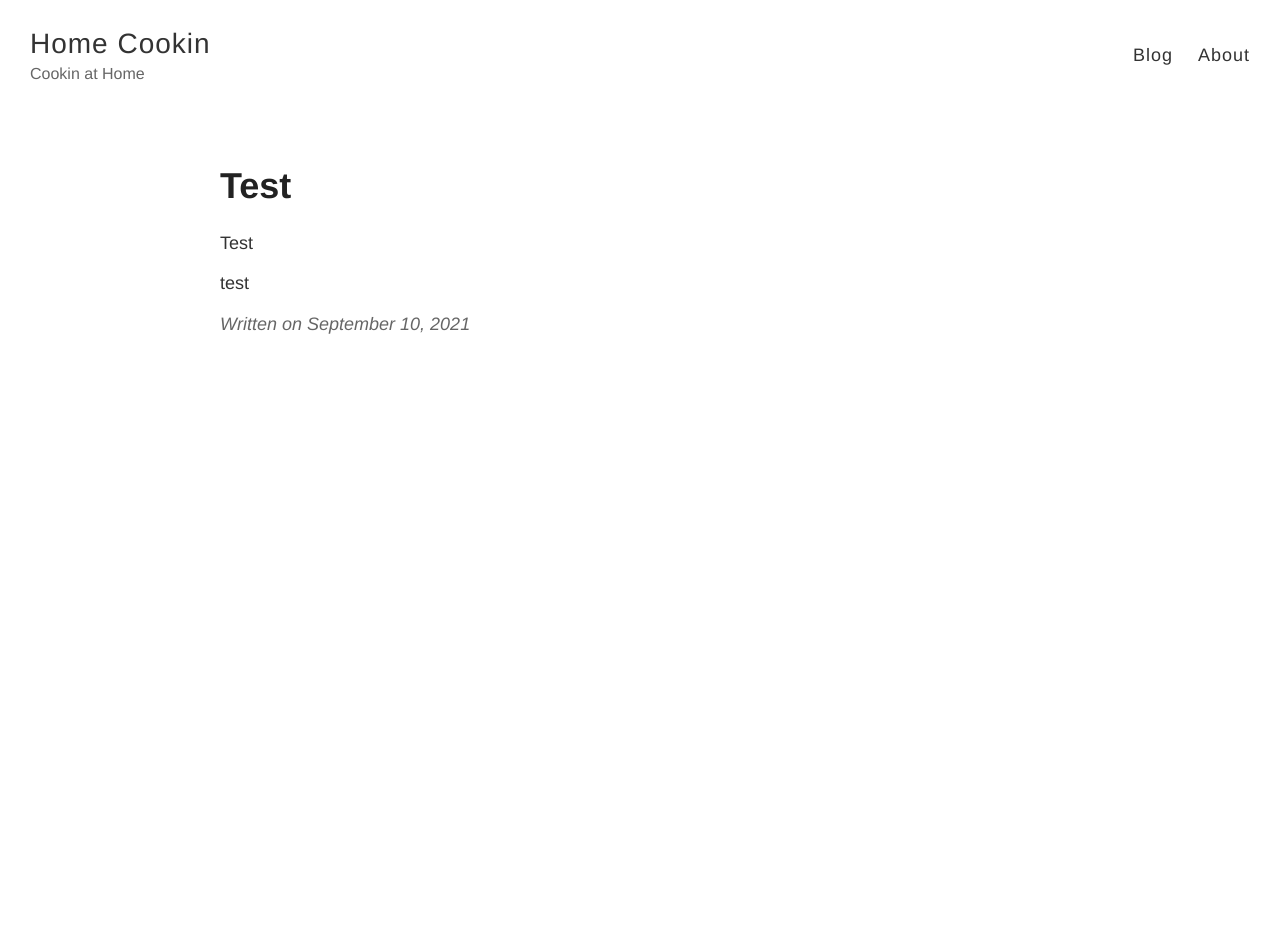
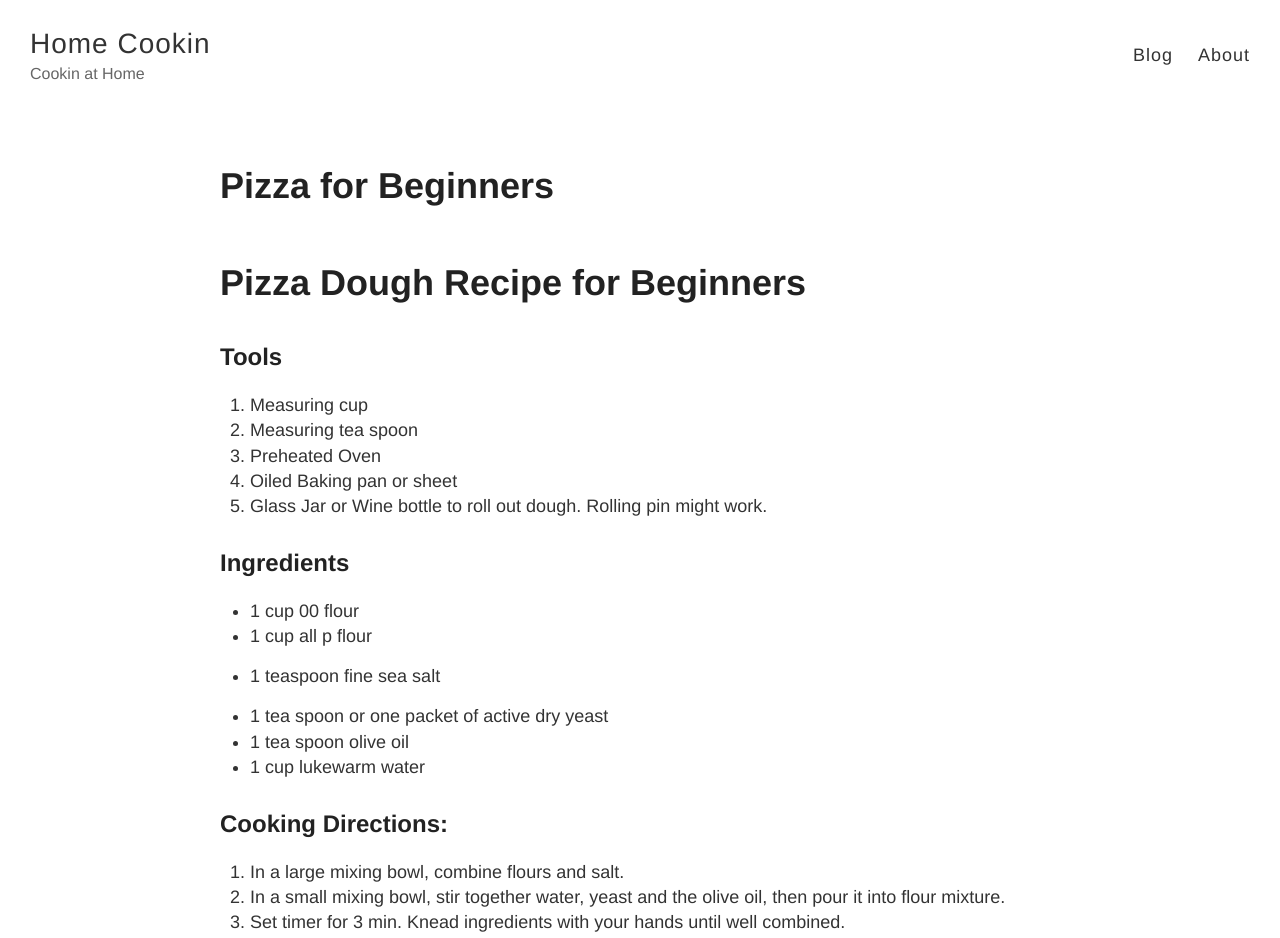
Before and after one commit to skelleyboy/cookin, a Jekyll site: the page built from _posts/2021-09-10-Test.md, in a window 1280 px wide and 1400 px high. Shown: the top 938 px of the window. Built offline with Jekyll 4.4.1, drawn with Linux system fonts in a browser that asks for light colours; some of the changed text lies outside the part shown.

Commit message:
Update from Forestry.io skelleyboy updated _posts/2021-09-10-Test.md

```diff
--- a/_posts/2021-09-10-Test.md
+++ b/_posts/2021-09-10-Test.md
@@ -1,8 +1,43 @@
 ---
 layout: post
-title: Test
+title: Pizza for Beginners
 
 ---
-Test
+# Pizza Dough Recipe for Beginners
 
-test
+## Tools
+
+1. Measuring cup
+2. Measuring tea spoon
+3. Preheated Oven
+4. Oiled Baking pan or sheet
+5. Glass Jar or Wine bottle to roll out dough. Rolling pin might work.
+
+## Ingredients
+
+* 1 cup 00 flour
+* 1 cup all p flour
+* 1 teaspoon fine sea salt
+
+
+* 1 tea spoon or one packet of active dry yeast
+* 1 tea spoon olive oil
+* 1 cup lukewarm water
+
+## Cooking Directions:
+
+1. In a large mixing bowl, combine flours and salt.
+2. In a small mixing bowl, stir together water, yeast and the olive oil, then pour it into flour mixture.
+3. Set timer for 3 min. Knead ingredients with your hands until well combined.
+4. Set timer 15 minutes. Let dough rest.
+5. Set timer for 3 min. Knead rested dough.
+6. Cut into 2 equal pieces and shape each into a ball.
+7. Place on a heavily floured surface, cover with dampened cloth, and let rest and rise for 3 to 4 hours at room temperature or for 8 to 24 hours in the refrigerator. (If you refrigerate the dough, remove it 30 to 45 minutes before you begin to shape it for pizza.)
+8. To make pizza, place each dough ball on a heavily floured surface and use your fingers to stretch it, then your hands to shape it into rounds or squares. Top and bake.
+
+
+
+ This is a modifired version of [Robert's Recipe](https://cooking.nytimes.com/recipes/1016230-robertas-pizza-dough)
+
+
+![](https://dannyskelley.com/homecookinpizza/pic.png)
```
